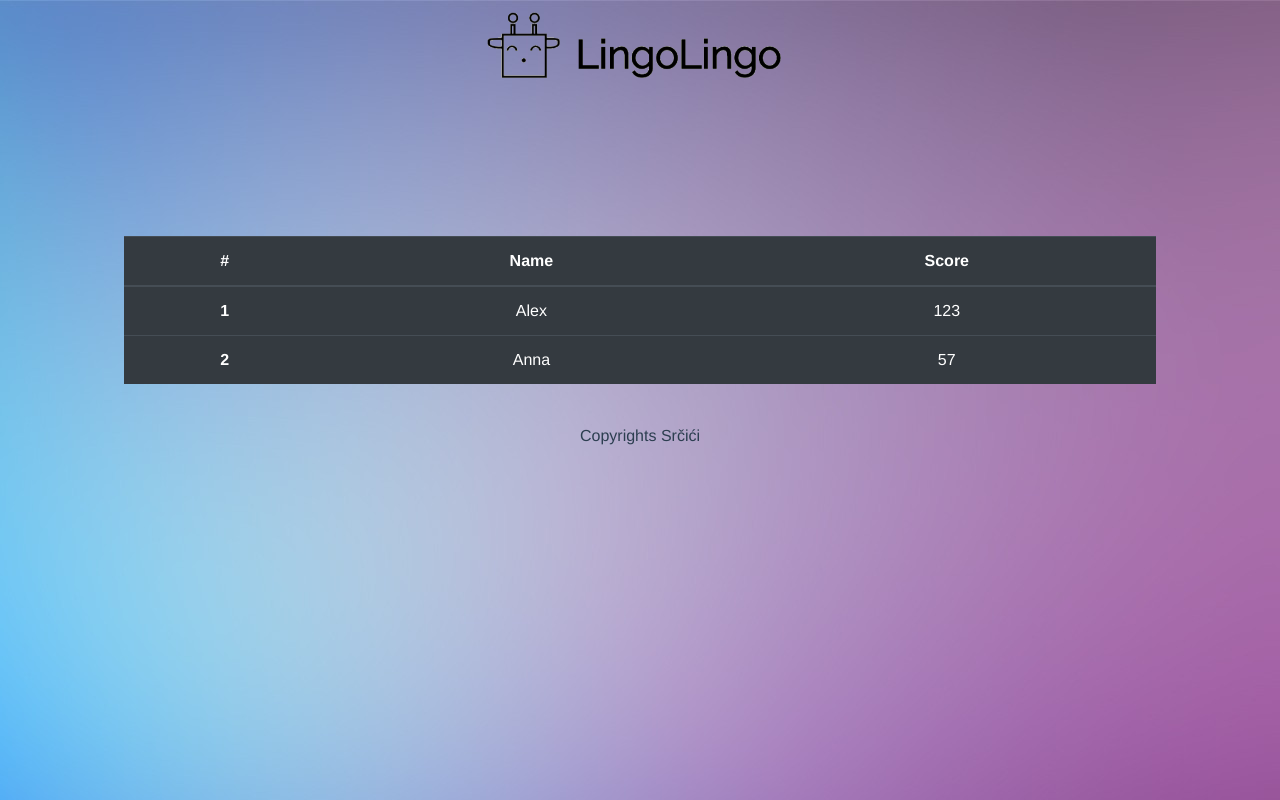
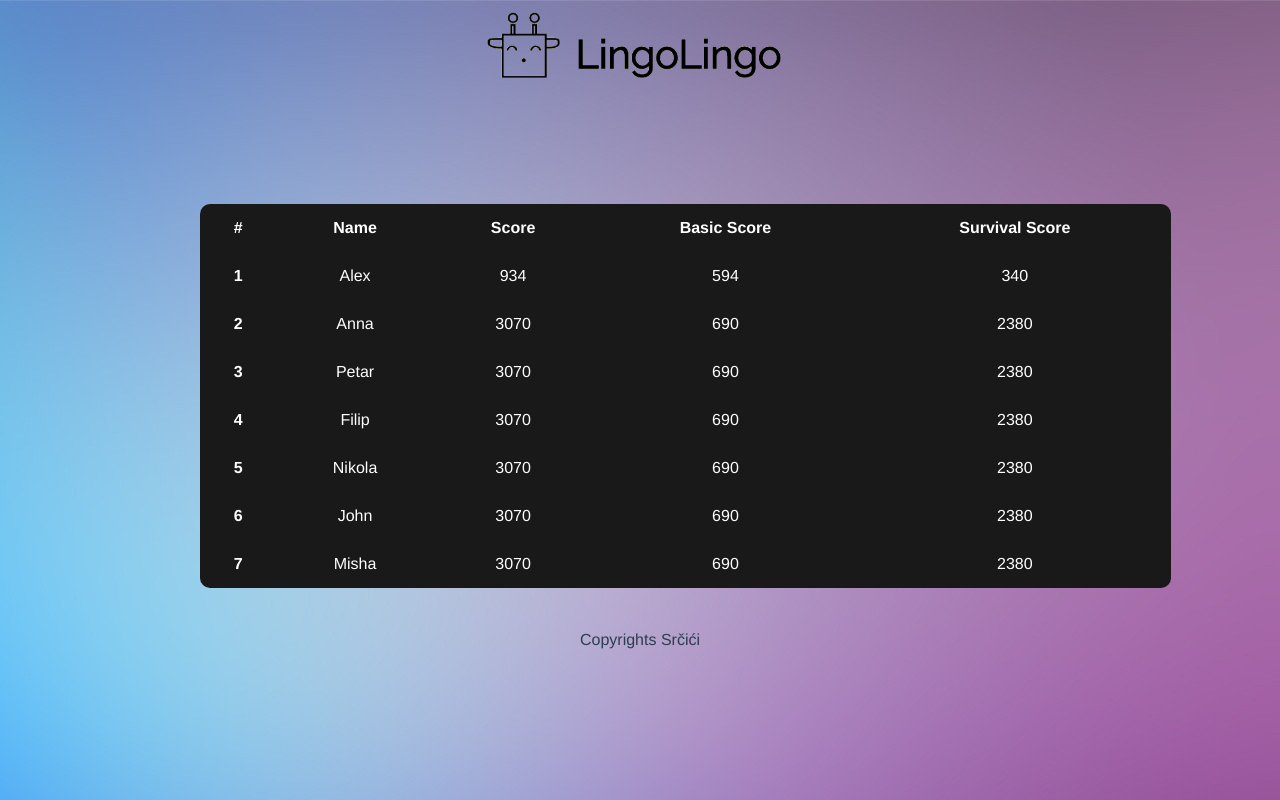
Before and after one commit to ksendzo/LingoLingo, a Vue app in the folder implementation/: page /player/rangList in a window 1280 px wide. Built offline with nearby package versions, Linux system fonts and the light colour scheme.

Commit message:
rang lista izmenjena

```diff
--- a/implementation/src/components/player/ListOfUsers.vue
+++ b/implementation/src/components/player/ListOfUsers.vue
@@ -1,39 +1,70 @@
 <template>
-  <div class="container">
-    <table class="table mt-5 table-dark">
+  <div class="row">
+    <div class=" offset-1 col-md-11">
+      <div class="centerContent">
+        <table class="box table text-white table-borderless">      <thead>
           <thead>
             <tr>
               <th scope="col">#</th>
               <th scope="col">Name</th>
               <th scope="col">Score</th>
+              <th scope="col">Basic Score</th>
+              <th scope="col">Survival Score</th>
             </tr>
           </thead>
           <tbody>
             <tr v-for="(entry, i) in users" :key="i">
               <th scope="row">{{ ++i }}</th>
               <td>{{ entry.name }}</td>
-          <td>{{ entry.score }}</td>
+              <td>{{ getScore(entry.name) }}</td>
+              <td>{{ getBasicScore(entry.name) }}</td>
+              <td>{{ getSurvivalScore(entry.name) }}</td>
+
             </tr>
           </tbody>
         </table>
       </div>
+    </div>
+  </div>
 </template>
 
 <script>
+import users from '@/data/users.js'
+
 export default {
   name: "Leaderboard",
   data() {
       return {
-        users: [
-            {
-            name: "Alex",
-            score: 123
+        users: users
+      }
   },
-            {
-                name: "Anna",
-                score: 57
-            }
-        ]
+  methods: {
+    getScore: function(user) {
+      let res = 0;
+        this.users.find(obj => {
+          return obj.name === user
+          }).results.forEach(element => {
+          res += element.basic_score + element.survival_score;
+        });
+        return res;
+    },
+    getBasicScore: function(user){
+      let res = 0;
+        this.users.find(obj => {
+          return obj.name === user
+          }).results.forEach(element => {
+          res += element.basic_score;
+        });
+        return res;
+    },
+    getSurvivalScore: function(user){
+      let res = 0;
+        this.users.find(obj => {
+          return obj.name === user
+          }).results.forEach(element => {
+          res += element.survival_score;
+        });
+        return res;
     }
   }
 };
--- a/implementation/src/components/professor/ListOfQuestions.vue
+++ b/implementation/src/components/professor/ListOfQuestions.vue
@@ -12,7 +12,17 @@
           </thead>
           <tbody>
             <tr v-for="(entry, i) in users" :key="i">
-              <td style="vertical-align: middle;"><img class="languageIcon" :src="'/img/'+entry.language+'.png'"/> &emsp;  {{entry.language}}</td>
+              <td style="vertical-align: middle;">
+                <div class="row">
+                  <div class="col-12 ">
+                    <img class="languageIcon" :src="'/img/'+entry.language+'.png'"/>
+                  </div></div>
+                  <div class="row">
+                  <div class="col-12">
+                    {{entry.language}}
+                  </div></div>
+
+              </td>
               <td style="horizontal-align:middle; margin:0px;">
                 <div class="row">
                   <div class="col-12 underline">
--- /dev/null
+++ b/implementation/src/data/users.js
@@ -0,0 +1,109 @@
+var users = [
+    {
+        name: "Alex",
+        results: [
+            {
+                language: "German",
+                basic_score: 57,
+                survival_score:320
+            },
+            {
+                languge: "Spanish",
+                basic_score: 537,
+                survival_score: 20
+            }
+        ]
+    },
+    {
+        name: "Anna",
+        results: [
+            {
+                language: "Russian",
+                basic_score: 570,
+                survival_score: 390
+            },
+            {
+                languge: "Spanish",
+                basic_score: 120,
+                survival_score: 1990
+            }
+        ]
+    },
+    {
+        name: "Petar",
+        results: [
+            {
+                language: "Russian",
+                basic_score: 570,
+                survival_score: 390
+            },
+            {
+                languge: "Spanish",
+                basic_score: 120,
+                survival_score: 1990
+            }
+        ]
+    },
+    {
+        name: "Filip",
+        results: [
+            {
+                language: "Russian",
+                basic_score: 570,
+                survival_score: 390
+            },
+            {
+                languge: "Spanish",
+                basic_score: 120,
+                survival_score: 1990
+            }
+        ]
+    },
+    {
+        name: "Nikola",
+        results: [
+            {
+                language: "Russian",
+                basic_score: 570,
+                survival_score: 390
+            },
+            {
+                languge: "Spanish",
+                basic_score: 120,
+                survival_score: 1990
+            }
+        ]
+    },
+    {
+        name: "John",
+        results: [
+            {
+                language: "Russian",
+                basic_score: 570,
+                survival_score: 390
+            },
+            {
+                languge: "Spanish",
+                basic_score: 120,
+                survival_score: 1990
+            }
+        ]
+    },
+    {
+        name: "Misha",
+        results: [
+            {
+                language: "Russian",
+                basic_score: 570,
+                survival_score: 390
+            },
+            {
+                languge: "Spanish",
+                basic_score: 120,
+                survival_score: 1990
+            }
+        ]
+    },
+]
+
+export default users;
```
Lines whose indentation alone changed are shown as unchanged.
